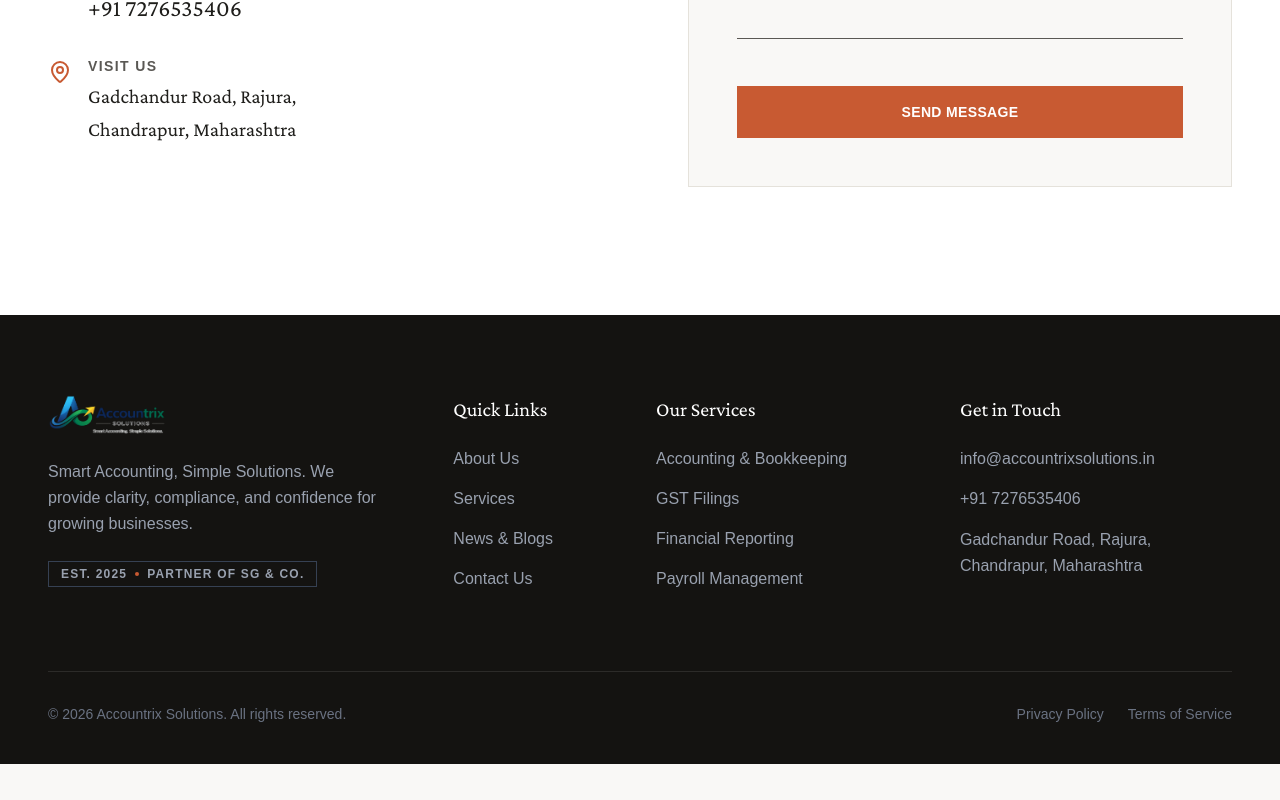
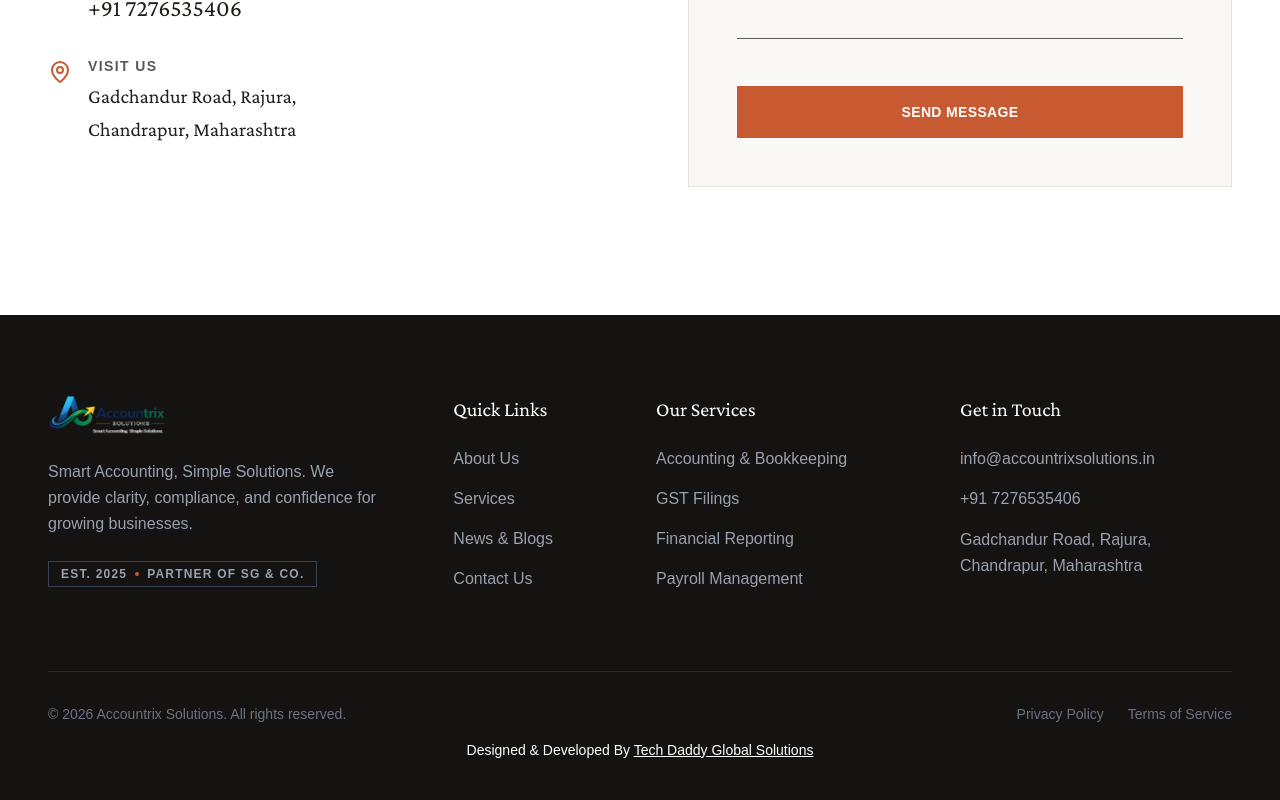
Before and after one commit to itsEhsan16/Accountrix, a Next.js app: page / in a window 1280 px wide. Shown: the part 4570-5370 px from the top of the page. Before the commit the page ends 5334 px from the top, so only its background shows below. Built offline with nearby package versions, Linux system fonts and the light colour scheme.

Commit message:
Add Tech Daddy Global Solutions credit to footer

```diff
--- a/src/components/Footer.tsx
+++ b/src/components/Footer.tsx
@@ -143,6 +143,17 @@
           </Link>
         </div>
       </div>
+      <div className="max-w-7xl mx-auto pt-4 text-center text-sm text-white">
+        Designed &amp; Developed By{" "}
+        <a
+          href="https://tech-daddy.in/"
+          target="_blank"
+          rel="noopener noreferrer"
+          className="underline hover:text-gray-300 transition-colors"
+        >
+          Tech Daddy Global Solutions
+        </a>
+      </div>
     </footer>
   );
 }
```
